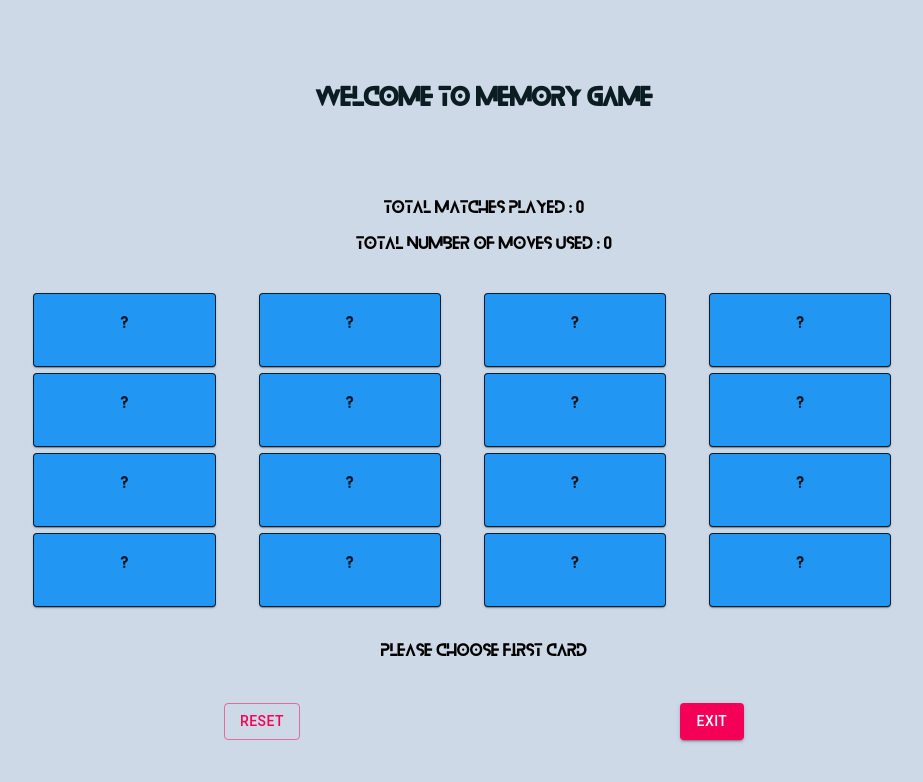
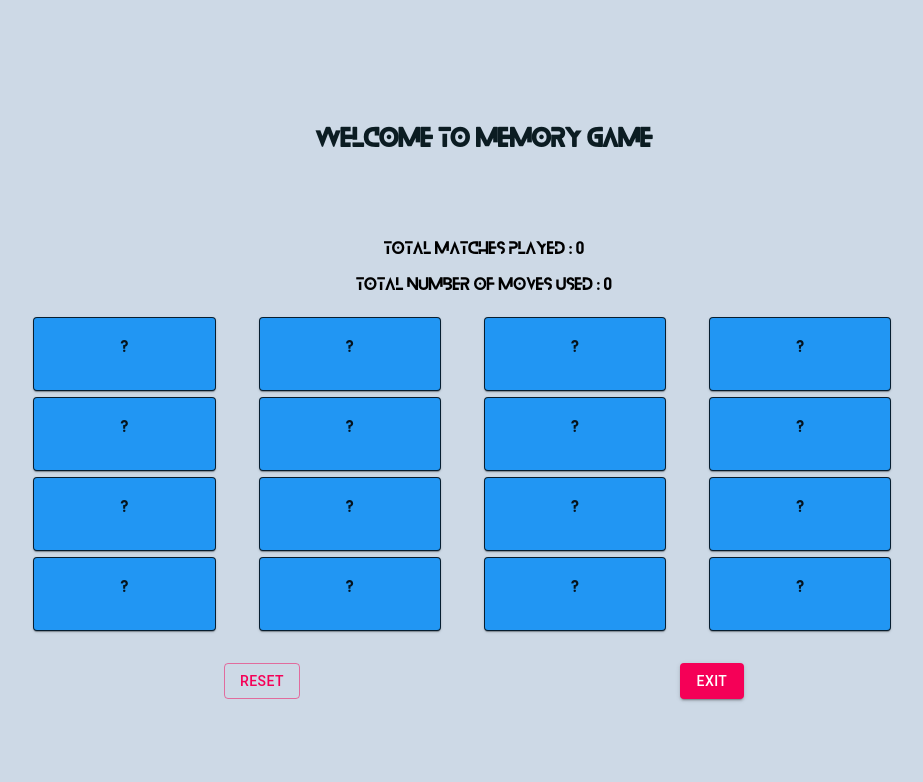
Before and after one commit to Umeshmalik/memory-app, a React (Vite) app: page / in a window 1280 px wide. Shown: the top 782 px of the page, without its empty margins (156-1079 px from the left). Built offline with nearby package versions, Linux system fonts and the light colour scheme.

Commit message:
make comps more better

```diff
--- a/src/App.tsx
+++ b/src/App.tsx
@@ -1,37 +1,33 @@
 import { createContext, useState, useEffect, FC } from 'react';
-import { Container } from '@material-ui/core';
 
 import './App.css';
-import Cards from './comp/Cards';
-import Models from './comp/Models';
-import ScoreDisplay from './comp/Score';
+import Cards from './components/Cards';
+import Models from './components/Models';
+import ScoreDisplay from './components/Score';
 import { GridItems } from './constants/GridConstants';
 
-import { GridConstantsTypes, ContextInterface, AllowedAplhabets } from "./types";
+import { GridConstantsTypes, ContextInterface, AllowedAlphabets } from "./types";
 
 export const context = createContext<ContextInterface>({
   score: 0,
   solvedAlphabet: [],
   gridElements: GridItems,
-  choosenCard: false,
   setSolvedAlphabet: () => null,
-  setChooseCard: () => null,
   setScore: () => null,
   setGridElements: () => null
 });
 
 const App: FC = () => {
-  const [solvedAlphabet, setSolvedAlphabet] = useState<Array<AllowedAplhabets>>([]);
+  const [solvedAlphabet, setSolvedAlphabet] = useState<Array<AllowedAlphabets>>([]);
   const [gridElements, setGridElements ]  = useState<GridConstantsTypes>(GridItems);
   const [score, setScore] = useState<number>(0);
-  const [selectedAlphabet, setSelectedAlphabet] = useState<Array<AllowedAplhabets>>([]);
-  const [choosenCard, setChooseCard] = useState<boolean>(false);
+
   useEffect(()=>{
     window.onbeforeunload = function() {
       return "Are you sure?";
     }
     window.onkeydown = function(event) {
-      if (event.keyCode === 116) {
+      if (event.key === "F5") {
         window.location.reload();
       }
     }
@@ -44,10 +40,6 @@ const App: FC = () => {
     setGridElements,
     solvedAlphabet,
     setSolvedAlphabet,
-    selectedAlphabet,
-    setSelectedAlphabet,
-    choosenCard,
-    setChooseCard
   };
 
   return (
@@ -56,9 +48,11 @@ const App: FC = () => {
         <header>
           <h2>Welcome to Memory Game</h2>
         </header>
-        <ScoreDisplay/>
-        <Cards/>
-        <Models/>
+        <main>
+          <ScoreDisplay/>
+          <Cards/>
+          <Models/>
+        </main>
       </div>
    </context.Provider>
   );
--- a/src/comp/Card.tsx
+++ /dev/null
@@ -1,37 +0,0 @@
-import { useContext, useState } from "react";
-import { makeStyles } from "@material-ui/core/styles";
-import Card from "@material-ui/core/Card";
-import CardContent from "@material-ui/core/CardContent";
-
-import { context } from "../App";
-import { GridOptions } from "../types";
-
-const useStyles = makeStyles({
-  root: {
-    backgroundColor: '#2196F3',
-    width:'80%',
-    height:'90%',
-    marginBottom:'20%',
-    border: '1px solid rgba(0, 0, 0, 0.8)'
-  }
-});
-
-const SimpleCard = ({alphabet}: {alphabet: GridOptions})  => {
-  const classes = useStyles();
-  const {solvedAlphabet} = useContext(context)
-  const [showCard, setShowCard] = useState(false);
-
-  const makeCardVisible = ()=>{
-    setShowCard(!showCard)
-    setTimeout(()=>setShowCard(false),1000)
-  }
-  return (
-    <Card className={classes.root}>
-      {solvedAlphabet.includes(alphabet.value) && <CardContent style={{display:'none'}}>{alphabet.value}</CardContent>}
-      {!showCard && !solvedAlphabet.includes(alphabet.value) && <CardContent style={{display:`${showCard?'none':'false'}`}} onClick={()=>makeCardVisible()}>{alphabet.blank}</CardContent>}
-      {showCard && <CardContent>{alphabet.value}</CardContent>}
-    </Card>
-  );
-}
-
-export default SimpleCard
--- a/src/comp/Cards.tsx
+++ /dev/null
@@ -1,55 +0,0 @@
-import { useContext, FC, useState } from 'react'
-import { makeStyles } from '@material-ui/core'
-
-import { context } from '../App';
-import Card from './Card'
-
-import { GridOptions } from "../types";
-
-const useStyles = makeStyles({
-    root: {
-        display: 'grid',
-        gridTemplate: '5rem 5rem 5rem 5rem / 22% 22% 22% 22%',
-        margin: '2% 10% 2% 10%',
-        placeContent: 'center'
-    }
-})
-const Cards: FC = () => {
-    const styles = useStyles();
-    const { setScore, gridElements, solvedAlphabet, setSolvedAlphabet, setChooseCard } = useContext(context)
-    let [choosenCards, setChoosenCards] = useState('')
-    const [choosenIdx, setChoosenIdx] = useState(-1)
-    const checkIfSame = ({ alphabet, idx }: {alphabet: GridOptions, idx: number}) => {
-        if (solvedAlphabet.includes(alphabet.value))
-            return
-        setChooseCard((prev: boolean) => !prev)
-        if (choosenIdx !== idx && choosenCards !== '' && choosenCards === alphabet.value) {
-            setChoosenIdx(-1)
-            setSolvedAlphabet([...solvedAlphabet, alphabet.value])
-            setChooseCard(false)
-        } else if (choosenIdx === -1) {
-            setChoosenCards(alphabet.value)
-            setChoosenIdx(idx)
-        } else {
-            setChoosenCards('')
-            if (!solvedAlphabet.includes(alphabet.value) && choosenIdx !== idx)
-                setScore((prev: number) => prev + 1);
-            setChoosenIdx(-1)
-        }
-    }
-    return (
-        <div className={styles.root}>
-            {
-                gridElements.map((alphabet: GridOptions, idx: number) => <div key={idx} onClick={() => {
-                    if (idx !== choosenIdx)
-                        checkIfSame({ alphabet, idx })
-                }}>
-                    <Card alphabet={alphabet} />
-                </div>
-                )
-            }
-        </div>
-    )
-}
-
-export default Cards
--- a/src/comp/Models.tsx
+++ /dev/null
@@ -1,45 +0,0 @@
-import { useContext, FC } from 'react'
-import {  makeStyles } from '@material-ui/core';
-
-import SimpleModal from './Model';
-import { context } from '../App';
-
-
-const useStyles = makeStyles({
-    root:{
-      display:'flex',
-      justifyContent:'space-evenly'
-    },
-    command:{
-      paddingBottom:'3.5%'
-    }
-  })
-
-const Models: FC = () => {
-  const {choosenCard} = useContext(context)
-  const styles = useStyles();
-
-    return (
-      <div>
-        <div className = {styles.command}>
-          {choosenCard ? `Please choose Second Card`:`Please Choose First Card`}
-        </div>
-        <div className = {styles.root}>
-          <SimpleModal
-            issue = 'Reset'
-            desc = 'Are you sure to Reset Game?'
-            variant = 'outlined'
-            color = 'secondary'
-            />
-          <SimpleModal
-            issue = 'Exit'
-            desc = 'Are you sure to exit?'
-            variant = 'contained'
-            color = 'secondary'
-            />
-        </div>
-      </div>
-    )
-}
-
-export default Models
--- /dev/null
+++ b/src/components/Card.tsx
@@ -0,0 +1,31 @@
+import { useContext } from "react";
+import { makeStyles } from "@material-ui/core/styles";
+import { Card as MaterialCard, CardContent } from "@material-ui/core";
+
+import { context } from "../App";
+import { GridOptions } from "../types";
+
+const useStyles = makeStyles({
+  root: {
+    width: '80%',
+    height: '90%',
+    marginBottom: '20%',
+    border: '1px solid rgba(0, 0, 0, 0.8)',
+  }
+});
+
+const Card = ({ alphabet, idx, checkIfSame, visible, disable }: { alphabet: GridOptions, idx: number, checkIfSame: Function, visible: boolean, disable: boolean }) => {
+  const classes = useStyles();
+  const { solvedAlphabet } = useContext(context);
+  const selected = visible;
+  visible = visible || solvedAlphabet.includes(alphabet.value);
+  disable = disable || solvedAlphabet.includes(alphabet.value);
+
+  return (
+    <MaterialCard className={classes.root} style={{ cursor: (disable ? "not-allowed" : "pointer"), backgroundColor: (selected ? "#FFD700" : visible ? '#32de84' : '#2196F3') }} onClick={() => !disable && checkIfSame({ alphabet, idx })}>
+      {visible ? <CardContent>{alphabet.value}</CardContent> : <CardContent>{alphabet.blank}</CardContent>}
+    </MaterialCard>
+  );
+}
+
+export default Card;
--- /dev/null
+++ b/src/components/Cards.tsx
@@ -0,0 +1,48 @@
+import { useContext, FC, useState } from 'react'
+import { makeStyles } from '@material-ui/core'
+
+import { context } from '../App';
+import Card from './Card'
+
+import { AllowedAlphabets, GridOptions } from "../types";
+
+const useStyles = makeStyles({
+    root: {
+        display: 'grid',
+        gridTemplate: '5rem 5rem 5rem 5rem / 22% 22% 22% 22%',
+        margin: '2% 10% 2% 10%',
+        placeContent: 'center'
+    }
+})
+const Cards: FC = () => {
+    const styles = useStyles();
+    const { setScore, gridElements, setSolvedAlphabet } = useContext(context)
+    const [disable, setDisable] = useState(false);
+    const [chosenCards, setChosenCards] = useState<Array<number>>([]);
+
+    const checkIfSame = ({ alphabet, idx }: { alphabet: GridOptions, idx: number }) => {
+        if (chosenCards.includes(idx)) return;
+        if (chosenCards.length === 0) {
+            setChosenCards([idx]);
+            return;
+        }
+        if (gridElements[chosenCards[0]].value === alphabet.value) {
+            setSolvedAlphabet((prev: Array<AllowedAlphabets>) => [...prev, alphabet.value])
+            setScore((prev: number) => prev + 1);
+        }
+        setChosenCards((prev: Array<number>) => [...prev, idx])
+        setDisable(true);
+        setTimeout(() => {
+            setChosenCards([])
+            setDisable(false);
+        }, 1000);
+    }
+
+    return (
+        <div className={styles.root}>
+            {gridElements.map((alphabet: GridOptions, idx) => <Card key={idx} disable={disable || chosenCards.includes(idx)} visible={chosenCards.includes(idx)} idx={idx} alphabet={alphabet} checkIfSame={checkIfSame} />)}
+        </div>
+    )
+}
+
+export default Cards
--- a/src/comp/Model.tsx
+++ b/src/components/Model.tsx
@@ -1,12 +1,12 @@
 import { useContext, useState, FC } from 'react';
 import { makeStyles } from '@material-ui/core/styles';
-import Modal from '@material-ui/core/Modal';
-import { Button } from '@material-ui/core';
+import { Button, Modal as MaterialModal } from '@material-ui/core';
+
 import { exit } from '../constants/exit';
 import { context } from '../App';
 import { GridItems } from '../constants/GridConstants';
 
-import { SimpleModalTypes } from '../types';
+import { ModalTypes } from '../types';
 
 
 const ModalStyle = {
@@ -26,7 +26,7 @@ const useStyles = makeStyles((theme) => ({
   },
 }));
 
-const SimpleModal: FC<SimpleModalTypes> = ({ issue, desc, variant, color }) => {
+const Modal: FC<ModalTypes> = ({ issue, desc, variant, color }) => {
   const classes = useStyles();
 
   const contextData = useContext(context)
@@ -59,14 +59,14 @@ const SimpleModal: FC<SimpleModalTypes> = ({ issue, desc, variant, color }) => {
   return (
     <div>
       <Button variant={variant} color={color} onClick={openModel}>{issue}</Button>
-      <Modal
+      <MaterialModal
         open={open}
         onClose={handleClose}
       >
         {body()}
-      </Modal>
+      </MaterialModal>
     </div>
   );
 }
 
-export default SimpleModal
+export default Modal
--- /dev/null
+++ b/src/components/Models.tsx
@@ -0,0 +1,35 @@
+import { FC } from 'react'
+import { makeStyles } from '@material-ui/core';
+
+import SimpleModal from './Model';
+
+
+const useStyles = makeStyles({
+  root: {
+    display: 'flex',
+    justifyContent: 'space-evenly'
+  }
+})
+
+const Models: FC = () => {
+  const styles = useStyles();
+
+  return (
+    <div className={styles.root}>
+      <SimpleModal
+        issue='Reset'
+        desc='Are you sure to Reset Game?'
+        variant='outlined'
+        color='secondary'
+      />
+      <SimpleModal
+        issue='Exit'
+        desc='Are you sure to exit?'
+        variant='contained'
+        color='secondary'
+      />
+    </div>
+  )
+}
+
+export default Models
--- a/src/index.css
+++ b/src/index.css
@@ -16,5 +16,5 @@ code {
   font-family: 'Blanka';
   font-style: normal;
   font-weight: normal;
-  src: local('Blanka'), url('./res/Blanka-Regular.otf') format('truetype');
+  src: local('Blanka'), url('./font/Blanka-Regular.otf') format('truetype');
 }
```
Also changed, not shown: src/constants/GridConstants.ts (+3 -21 lines), src/types/index.ts (+4 -6 lines), src/components/Score.tsx (renamed from src/comp/Score.tsx), src/font/Blanka-Regular.otf (renamed from src/res/Blanka-Regular.otf).
